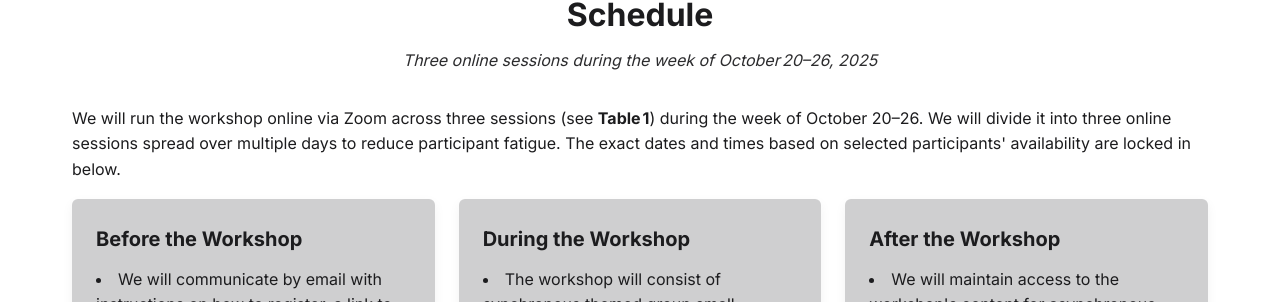
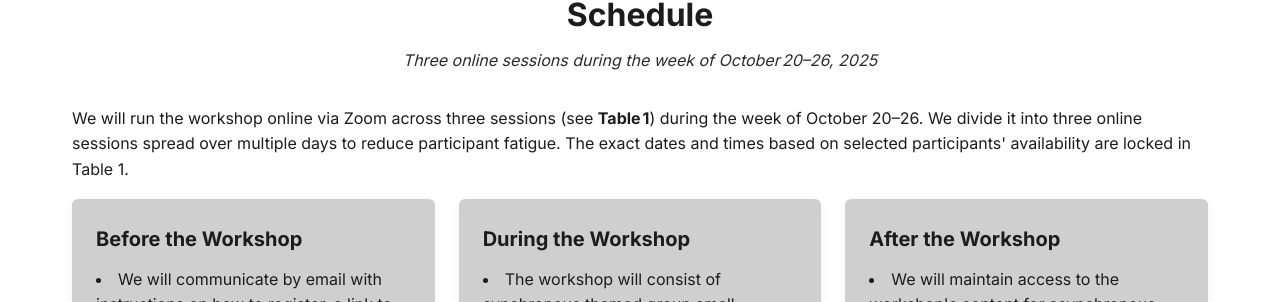
Before and after one commit to assets-recruitment-2025/assets-recruitment-2025.github.io, a Jekyll site: the page built from index.md, in a window 1280 px wide and 900 px high, scrolled down 2635 px. Shown: the part 152-454 px from the top of the window. Built offline with Jekyll 4.4.1, drawn with Linux system fonts in a browser that asks for light colours.

Commit message:
Update workshop site Schedule

```diff
--- a/index.md
+++ b/index.md
@@ -166,7 +166,7 @@ permalink: /
 
 <!-- 1) Intro paragraph -->
 <p>
-We will run the workshop online via Zoom across three sessions (see <strong>Table 1</strong>) during the week of October 20–26. We will divide it into three online sessions spread over multiple days to reduce participant fatigue. The exact dates and times based on selected participants' availability are locked in below.
+We will run the workshop online via Zoom across three sessions (see <strong>Table 1</strong>) during the week of October 20–26. We divide it into three online sessions spread over multiple days to reduce participant fatigue. The exact dates and times based on selected participants' availability are locked in Table 1.
 </p>
 
   <!-- 2) Phases grid -->
```
